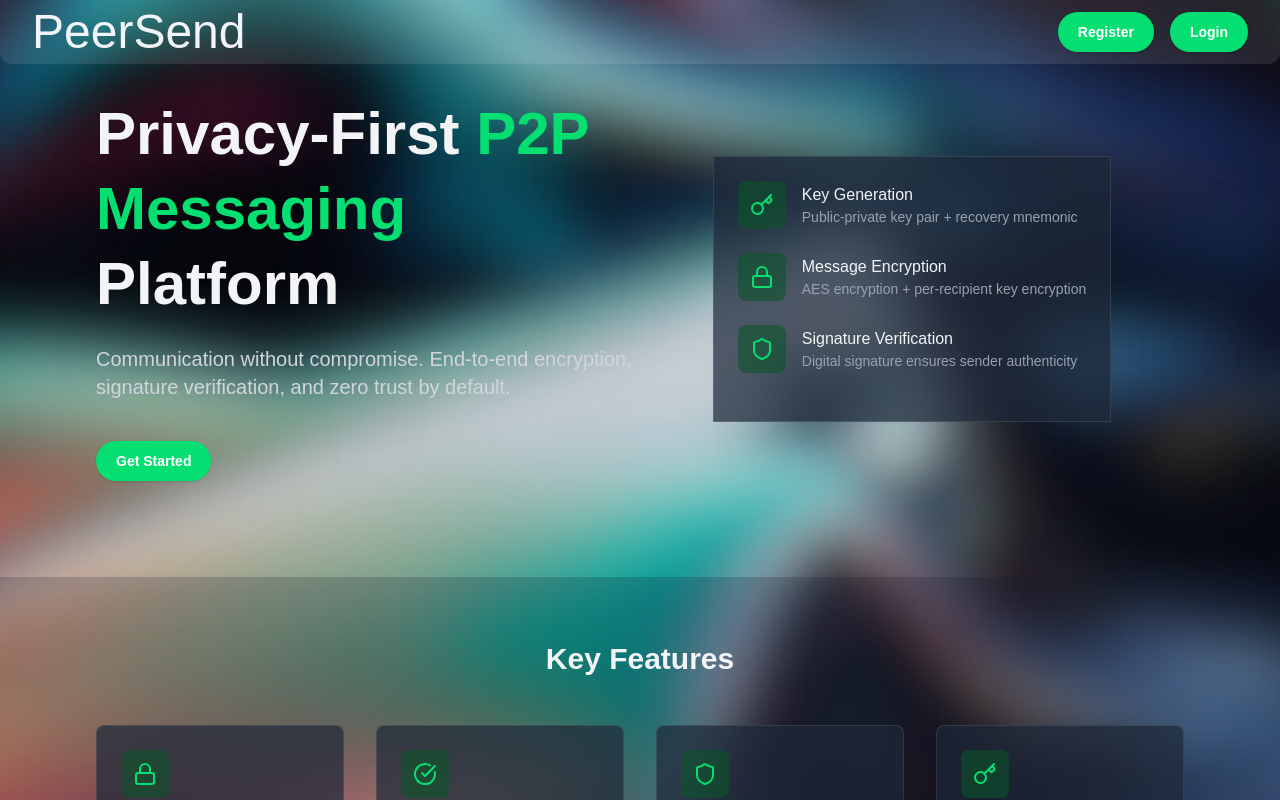
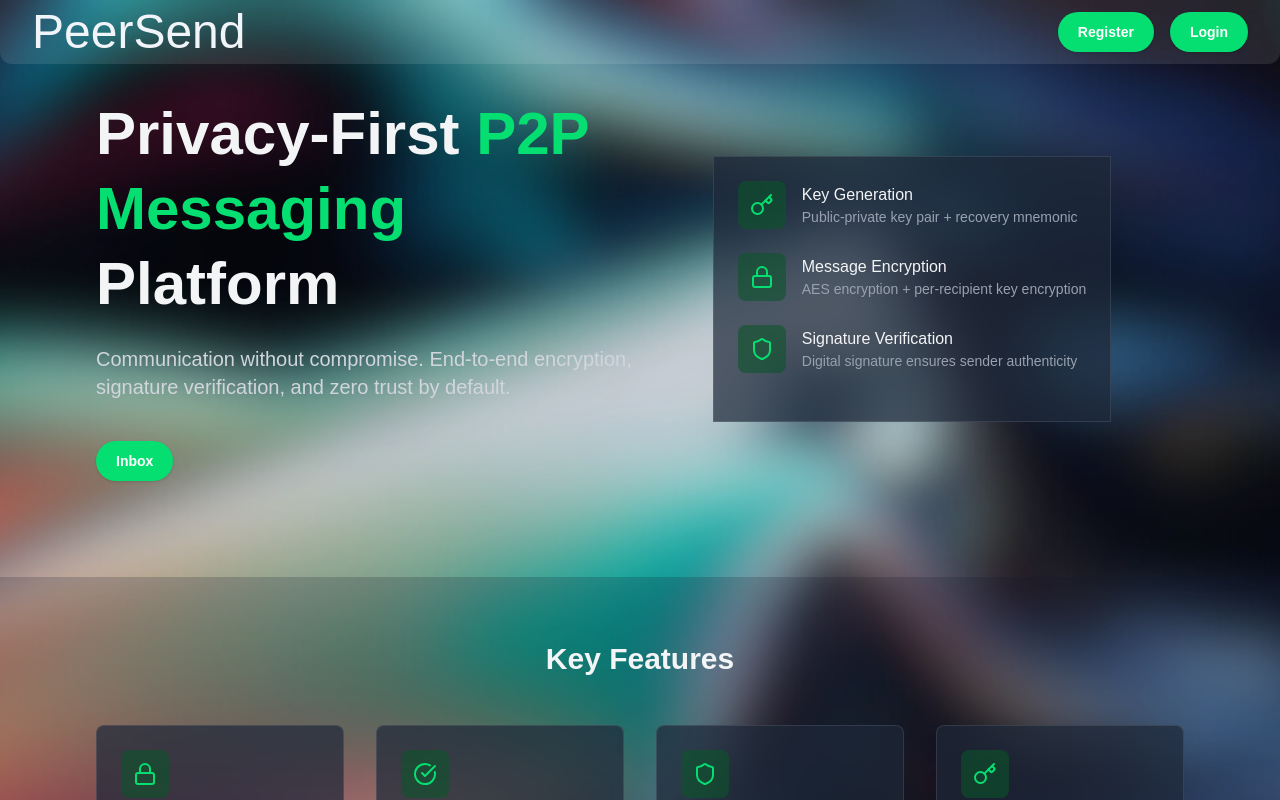
Before and after one commit to ab-sc4t/peersend, a Next.js app: page / in a window 1280 px wide. Shown: the top 800 px of the page. Built offline with nearby package versions, Linux system fonts and the light colour scheme; no server answers.

Commit message:
Homepage done

```diff
--- a/app/page.js
+++ b/app/page.js
@@ -1,16 +1,13 @@
 import Image from "next/image";
 import LandingPage from "@/components/LandingPage";
+import { getServerSession } from "next-auth";
+import { authOptions } from "@/lib/auth";
 
-export default function Home() {
+export default async function Home() {
+  const session = await getServerSession(authOptions);
   return (
-    // <div
-    //   className="h-screen bg-cover bg-center"
-    //   style={{ backgroundImage: "url('/HomePageWallPaper.png')" }}
-    // >
-
-    // </div>
     <div>
-      <LandingPage />
+      <LandingPage session={session}/>
     </div>
   );
 }
--- a/components/LandingPage.jsx
+++ b/components/LandingPage.jsx
@@ -4,7 +4,7 @@ import { useState } from 'react';
 import { Lock, Shield, Key, Users, CheckCircle, ArrowRight, ChevronDown, Menu, X } from 'lucide-react';
 import Button from '@/ui/Button';
 
-export default function HomePage() {
+export default function LandingPage({ session }) {
   const [isMobileMenuOpen, setIsMobileMenuOpen] = useState(false);
 
   return (
@@ -13,7 +13,6 @@ export default function HomePage() {
       style={{ backgroundImage: "url('/HomePageWallPaper.png')" }}
     >
 
-      {/* Hero Section */}
       <section className="flex flex-col md:flex-row items-center justify-between py-12 md:py-24 px-6 md:px-16 lg:px-24">
         <div className="w-full md:w-1/2 space-y-6">
           <h1 className="text-4xl md:text-5xl lg:text-6xl font-bold leading-tight">
@@ -24,13 +23,12 @@ export default function HomePage() {
           </p>
           <div className="flex flex-col sm:flex-row space-y-4 sm:space-y-0 sm:space-x-4 pt-4">
             <Button
-              text="Get Started"
-              href="/signup"
+              text="Inbox"
+              href={session ? "/inbox" : "/signin"}
             />
           </div>
         </div>
 
-        {/* Hero Image/Encryption Flow Diagram */}
         <div className="w-full md:w-1/2 mt-12 md:mt-0 flex justify-center">
           <div className="bg-gray-800/70 backdrop-blur-md p-6 border border-white/10 max-w-md">
             <div className="flex flex-col">
@@ -50,7 +48,7 @@ export default function HomePage() {
                   title: "Signature Verification",
                   desc: "Digital signature ensures sender authenticity"
                 }
-              ].map(({icon, title, desc}, i) => (
+              ].map(({ icon, title, desc }, i) => (
                 <div key={i} className="flex items-center mb-6">
                   <div className="bg-green-900/60 p-3 rounded-lg min-w-[48px] flex justify-center items-center mr-4">
                     {icon}
@@ -66,7 +64,6 @@ export default function HomePage() {
         </div>
       </section>
 
-      {/* Features Section */}
       <section id="features" className="py-16 bg-gray-900/20 px-6 md:px-16 lg:px-24">
         <h2 className="text-3xl font-bold text-center mb-12">Key Features</h2>
 
@@ -105,7 +102,6 @@ export default function HomePage() {
         </div>
       </section>
 
-      {/* How It Works */}
       <section id="how-it-works" className="py-16 px-6 md:px-16 lg:px-24">
         <h2 className="text-3xl font-bold text-center mb-12">How PeerSend Works</h2>
 
@@ -164,7 +160,6 @@ export default function HomePage() {
         </div>
       </section>
 
-      {/* CTA Section */}
       <section className="py-16 px-6 md:px-16 lg:px-24 bg-transparent">
         <div className="max-w-4xl mx-auto text-center">
           <h2 className="text-3xl md:text-4xl font-bold mb-6">Ready for Secure Communication?</h2>
@@ -180,7 +175,6 @@ export default function HomePage() {
         </div>
       </section>
 
-      {/* Footer */}
       <footer className="w-full bg-gray-900 py-8 px-4 md:px-12 lg:px-24 mt-12">
         <div className="max-w-7xl mx-auto flex flex-col md:flex-row justify-between items-center gap-4">
           <div className="flex items-center space-x-2 mb-4 md:mb-0">
```
